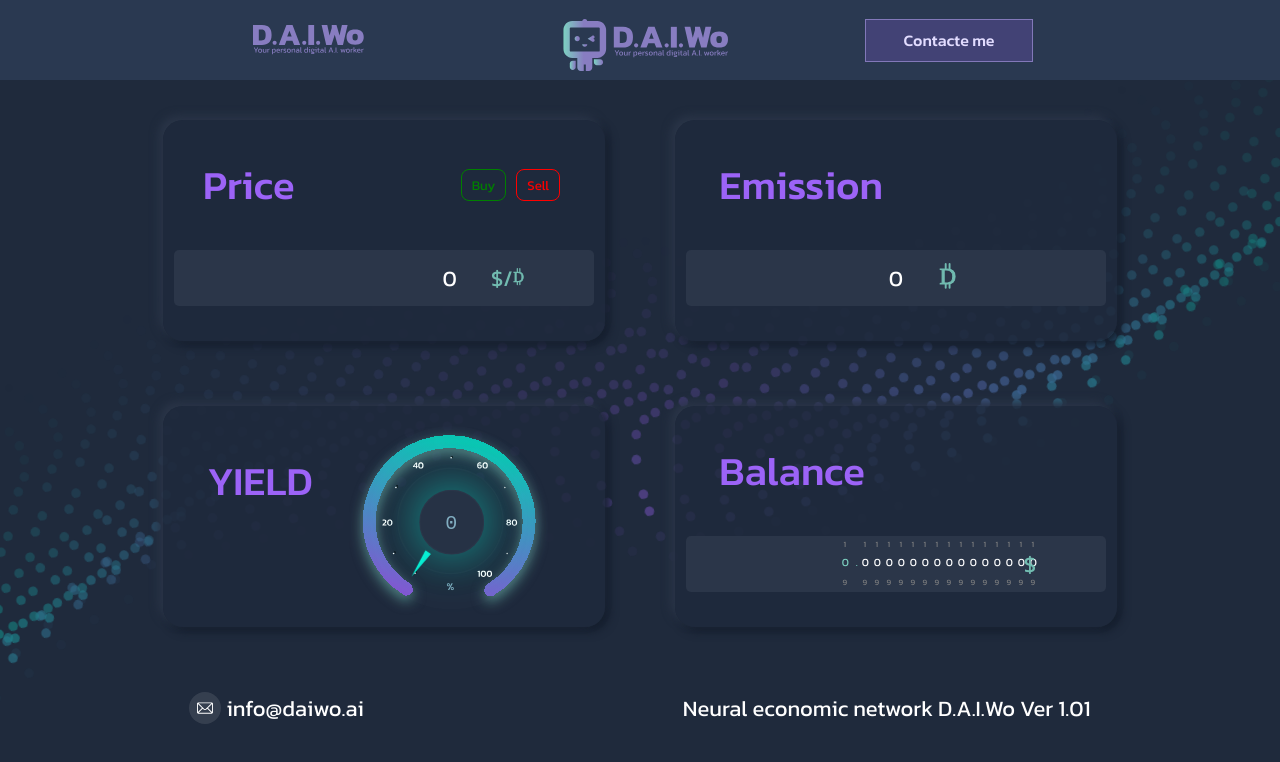
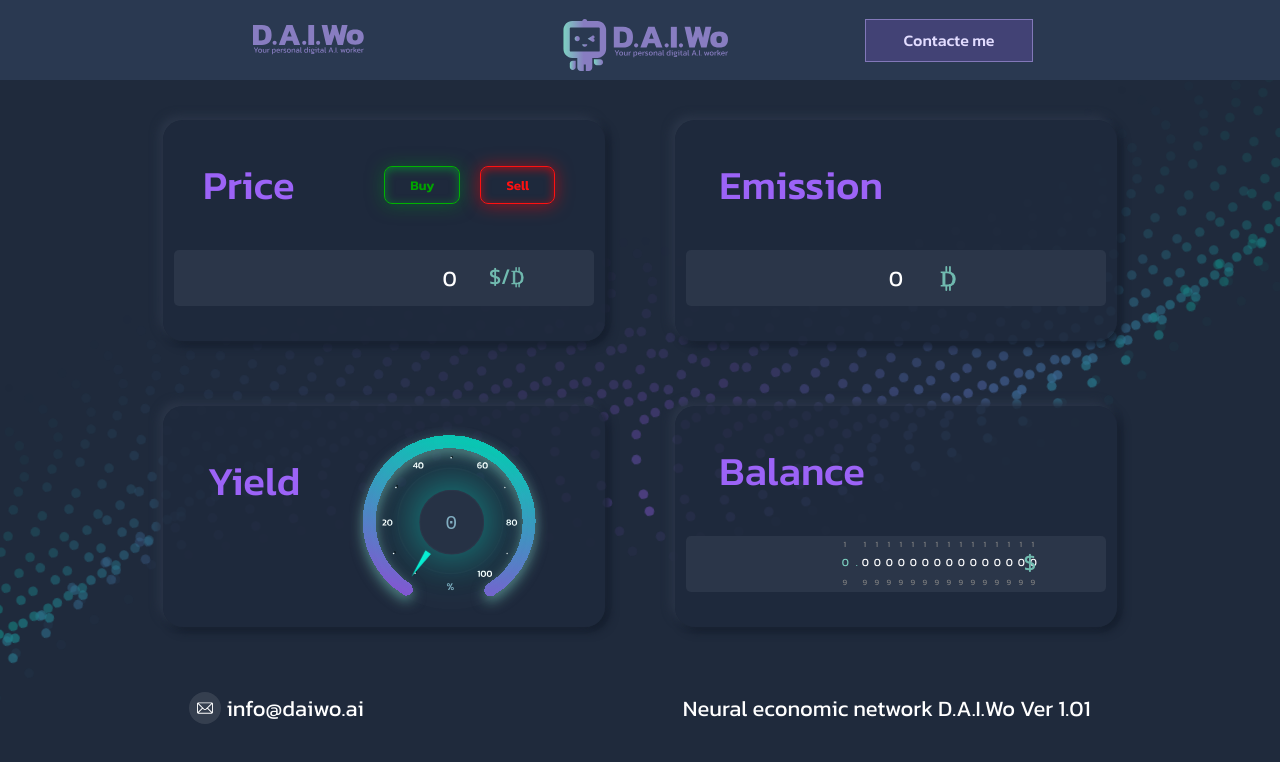
Before and after one commit to ros455/daifreelance, a React (Create React App) app: page / in a window 1280 px wide. Shown: the top 762 px of the page. Built offline with nearby package versions, Linux system fonts and the light colour scheme; no server answers.

Commit message:
update button

```diff
--- a/src/style/calc.css
+++ b/src/style/calc.css
@@ -335,7 +335,6 @@
 
 .calc__wrap-item .air__title{
     /* font-size: 20px ; */
-    text-transform: uppercase;
     padding-bottom: 37px;
 }
 
@@ -364,13 +363,16 @@
 }
 
 .button_buy {
-    padding: 5px 10px;
-    background-color: rgba(0, 0, 0, 0);
-    margin: 0px 5px;
-    border: 1px green solid;
+    background-color: transparent;
+    border: 1px solid #01b301;
     border-radius: 8px;
-    color: green;
-    transition: background-color 0.3s ease, color 0.3s ease;
+    color: #01a301;
+    font-weight: 600;
+    margin: 0 10px;
+    padding: 8px 25px;
+    transition: background-color .3s ease,color .3s ease;
+    /* box-shadow: 1px 1px 1px 1px #05c105; */
+    box-shadow: 0px 1px 17px 0px rgba(0, 130, 36, 0.53), inset 0px 2px 10px 0px rgba(0, 174, 48, 0.56);
 }
 
 .button_buy:hover {
@@ -379,13 +381,15 @@
 }
 
 .button_sell {
-    padding: 5px 10px;
-    background-color: rgba(0, 0, 0, 0);
-    margin: 0px 5px;
-    border: 1px red solid;
+    background-color: transparent;
+    border: 1px solid rgb(255, 17, 17);
     border-radius: 8px;
-    color: red;
-    transition: background-color 0.3s ease, color 0.3s ease;
+    color: rgb(255, 17, 17);
+    font-weight: 600;
+    margin: 0 10px;
+    padding: 8px 25px;
+    transition: background-color .3s ease,color .3s ease;
+    box-shadow: 0px 1px 17px 0px rgba(255, 0, 0, 0.53), inset 0px 2px 10px 0px rgba(255, 0, 0, 0.56);
 }
 
 .button_sell:hover {
@@ -403,10 +407,12 @@
 .currency_text {
     color: #71bbb0;
     font-size: 22px;
+    padding-bottom: 3px;
 }
 
 .currency_image {
-    height: 20px;
+    padding-top: 2px;
+    height: 26px;
 }
 
 .display_currency_emission__wrap {
@@ -414,10 +420,12 @@
     align-items: center;
     position: absolute;
     right: 150px;
+    padding-bottom: 2px;
 }
 
 .currency_emmision_image {
-    height: 30px;
+    height: 35px;
+    padding-top: 6px;
 }
 
 @media only screen and (max-width: 1850px){
```
